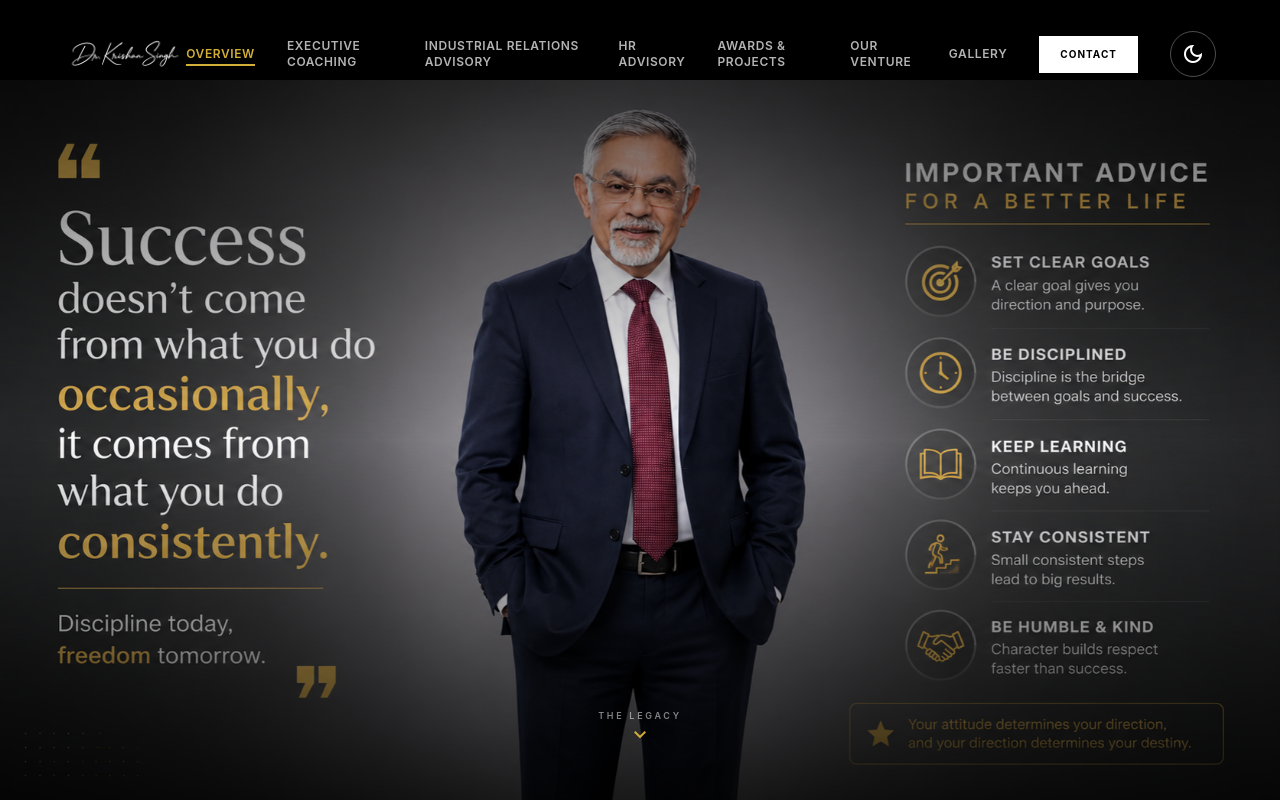
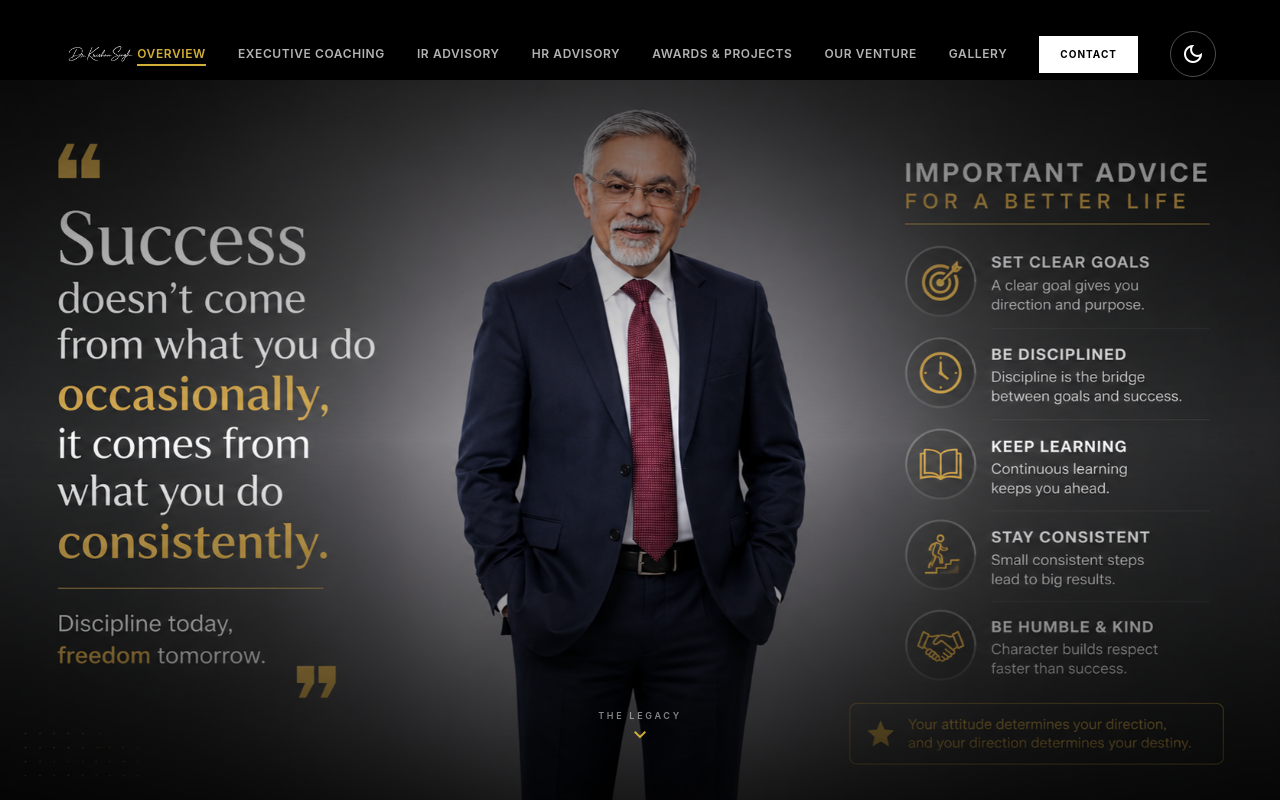
Before and after one commit to Mohitthebad/Dr.krishan, a React (Vite) app: page / in a window 1280 px wide. Shown: the top 800 px of the page. Built offline with nearby package versions, Linux system fonts and the light colour scheme.

Commit message:
navbar fix

```diff
--- a/src/Component/Navbar.jsx
+++ b/src/Component/Navbar.jsx
@@ -5,7 +5,7 @@ import { useTheme } from "../context/ThemeContext";
 const NAV_ITEMS = [
   { label: "Overview", href: "#hero" },
   { label: "Executive Coaching", href: "#coaching" },
-  { label: "Industrial Relations Advisory", href: "#industrial-relations" },
+  { label: "IR Advisory", href: "#industrial-relations" },
   { label: "HR Advisory", href: "#hr-advisory" },
   { label: "Awards & Projects", href: "#awards" },
   { label: "Our Venture", href: "#venture" },
@@ -96,7 +96,7 @@ export default function Navbar() {
                 key={item.label}
                 href={item.href}
                 onClick={(e) => handleNavClick(e, item.href)}
-                className={`text-xs tracking-wider font-semibold transition-all duration-300 uppercase relative py-1 ${
+                className={`text-xs tracking-wider font-semibold transition-all duration-300 uppercase relative py-1 whitespace-nowrap ${
                   isActive
                     ? scrolled
                       ? "text-primary"
@@ -189,7 +189,7 @@ export default function Navbar() {
               key={item.label}
               href={item.href}
               onClick={(e) => handleNavClick(e, item.href)}
-              className={`text-lg tracking-widest font-semibold uppercase ${
+              className={`text-lg tracking-widest font-semibold uppercase whitespace-nowrap ${
                 isActive ? "text-primary scale-105" : "text-charcoal/80 hover:text-charcoal"
               } transition-all`}
             >
```
